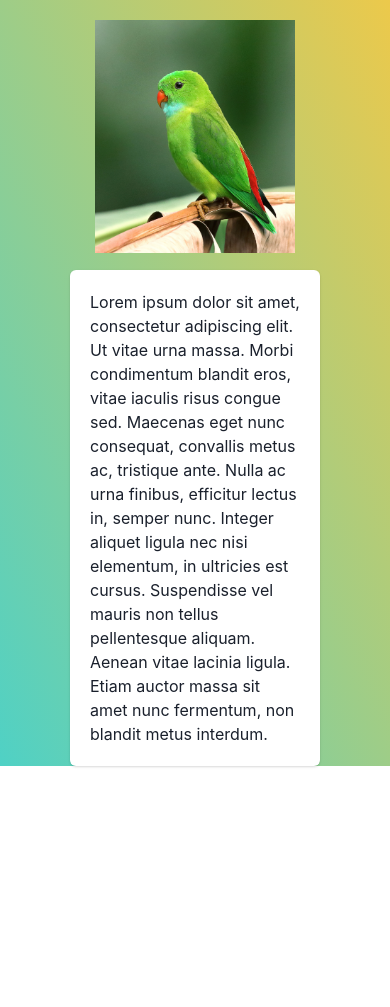
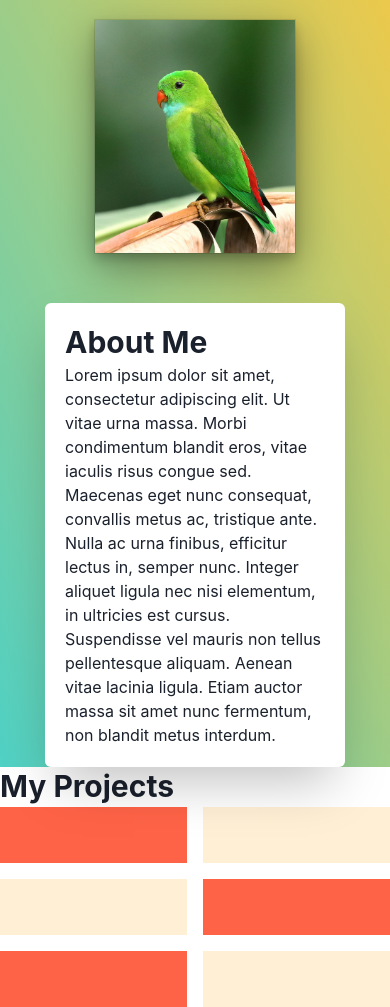
Before and after one commit to ForkEyeee/personal-portfolio, a React (Vite) app: page / in a window 390 px wide. Before the commit the page ends 844 px from the top, so only its background shows below. Built offline with nearby package versions, Linux system fonts and the light colour scheme.

Commit message:
fixed responsiveness for header, started working on projects component

```diff
--- a/src/App.jsx
+++ b/src/App.jsx
@@ -1,7 +1,12 @@
 import Header from "./components/header";
-
+import Projects from "./components/ProjectsItem";
 function App() {
-  return <Header />;
+  return (
+    <div>
+      <Header />
+      <Projects />
+    </div>
+  );
 }
 
 export default App;
--- a/src/components/Header.jsx
+++ b/src/components/Header.jsx
@@ -12,7 +12,6 @@ function Header() {
   return (
     <div>
       <Flex
-        justifyContent={"center"}
         flexDirection={["column", "column", "row", "row", "row"]}
         bgColor={{
           base: "red",
@@ -22,35 +21,48 @@ function Header() {
           xl: "green",
         }}
         alignItems={"center"}
+        justifyContent={"center"}
         bgGradient={[
           "linear(to-tr, teal.300, yellow.400)",
           "linear(to-t, blue.200, teal.500)",
           "linear(to-b, orange.100, purple.300)",
         ]}
+        gap={{ base: "50px", sm: "50px", md: "50px" }}
+        maxH={{ base: "none", sm: "none" }}
       >
         <Box
           boxSize={{
             base: "200px",
             sm: "300px",
-            md: "250px",
+            md: "300px",
             lg: "400px",
             xl: "500px",
           }}
-          pt={{ base: "20px" }}
+          boxShadow={"dark-lg"}
+          height={{
+            base: "auto",
+            sm: "auto",
+            md: "auto",
+            lg: "auto",
+            xl: "auto",
+          }}
+          mt={{ base: "20px" }}
+          mb={{ md: "30px", xl: "130px" }}
         >
-          <Image src="src\assets\images\main-image.jpg" alt="" />
+          <Image src="src\assets\images\main-image.jpg" alt="" maxH="100%" />
         </Box>
         <Card
           maxW={{
-            base: "250px",
+            base: "300px",
             sm: "400px",
             md: "500px",
             lg: "600px",
             xl: "700px",
           }}
-          mt={{ base: "70px" }}
+          boxShadow={"2xl"}
         >
           <CardBody>
+            <Heading>About Me</Heading>
             <Text>
               Lorem ipsum dolor sit amet, consectetur adipiscing elit. Ut vitae
               urna massa. Morbi condimentum blandit eros, vitae iaculis risus
--- /dev/null
+++ b/src/components/ProjectsItem.jsx
@@ -0,0 +1,24 @@
+import { Grid, GridItem, Heading } from "@chakra-ui/react";
+
+function Projects() {
+  return (
+    <>
+      <Heading>My Projects</Heading>
+      <Grid
+        h="200px"
+        templateRows="repeat(3, 1fr)"
+        templateColumns="repeat(2, 1fr)"
+        gap={4}
+      >
+        <GridItem bg="tomato" />
+        <GridItem bg="papayawhip" />
+        <GridItem bg="papayawhip" />
+        <GridItem bg="tomato" />
+        <GridItem bg="tomato" />
+        <GridItem bg="papayawhip" />
+      </Grid>
+    </>
+  );
+}
+
+export default Projects;
```
Also changed, not shown: src/components/ProjectsList.jsx (added).
